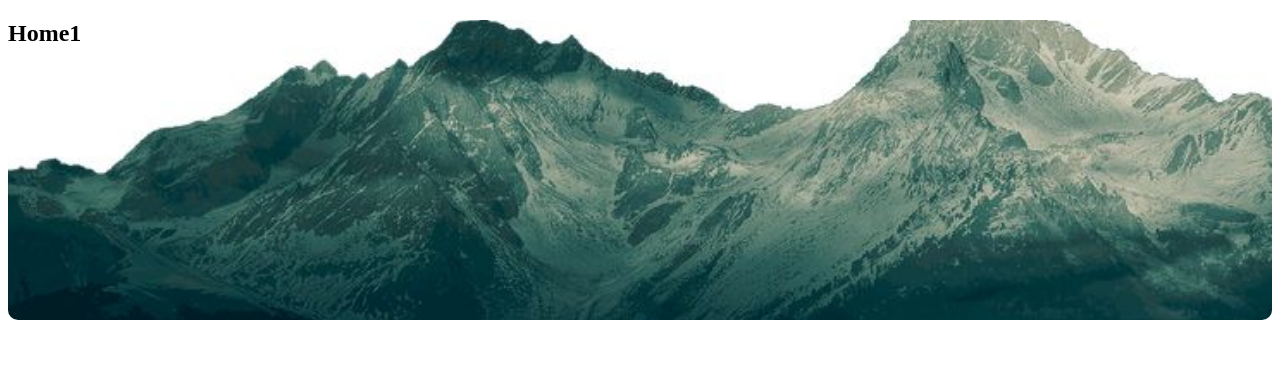
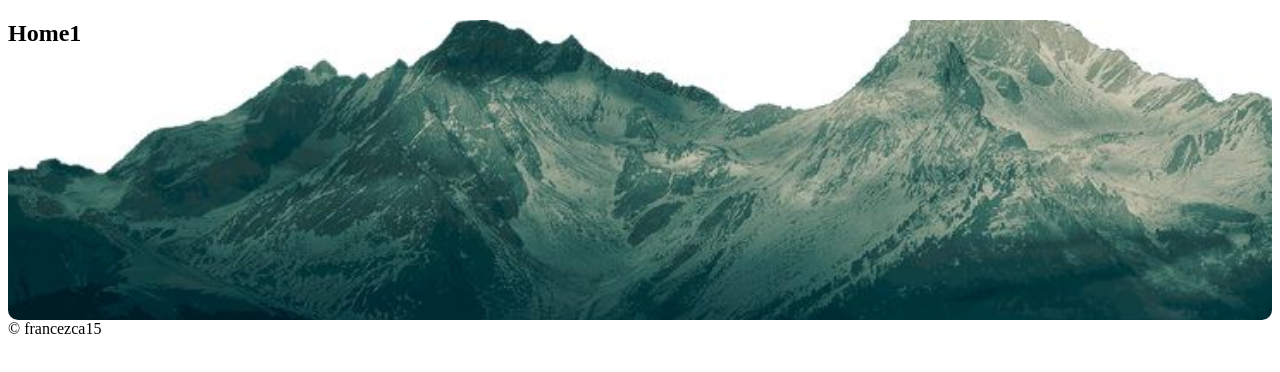
Before and after one commit to francezcadavid/francezcadavid.github.io, a plain HTML site: page Home/index.html in a window 1280 px wide. Drawn offline with Linux system fonts and the light colour scheme.

Commit message:
Continue tommorow added footer copyright

```diff
--- a/Home/index.html
+++ b/Home/index.html
@@ -12,4 +12,9 @@
   </section>
   <section class="test"></section>
 </body>
+
+<footer>
+  &copy; francezca15
+</footer>
+<!--Continue this tommorow or later bye.-->
 </html>
```
